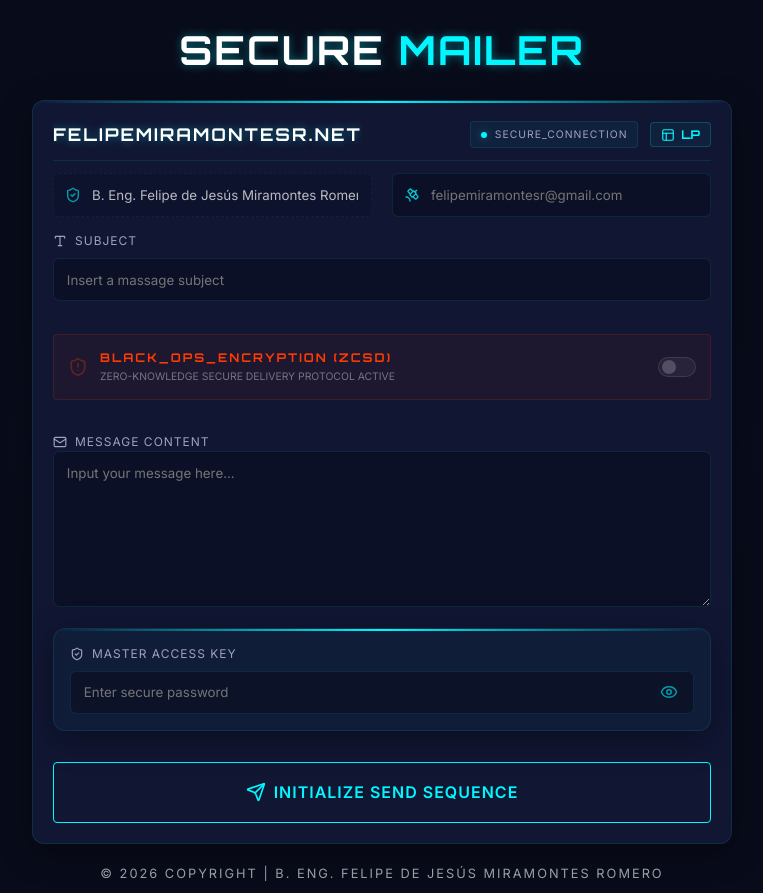
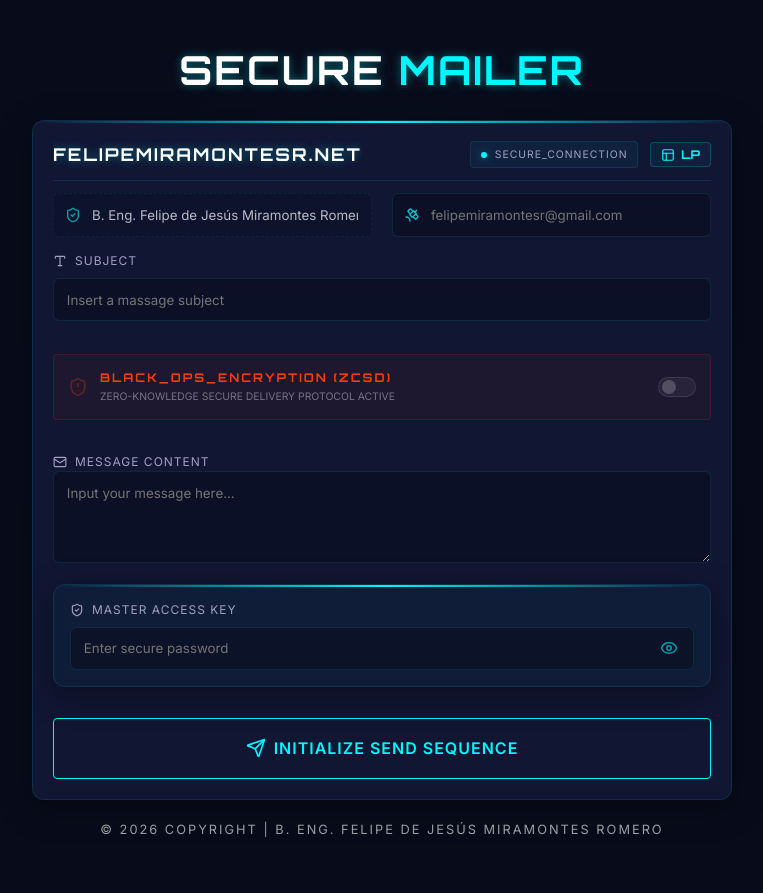
Before and after one commit to felipemiramontesr/mailer, a Vue app: page / in a window 1280 px wide. Shown: the whole page, without its empty margins (258-1021 px from the left). After the commit the page ends 849 px from the top, so only its background shows below. Built offline with nearby package versions, Linux system fonts and the light colour scheme.

Commit message:
style(ui): Compact message field and increase top spacing for better HUD layout

```diff
--- a/src/App.vue
+++ b/src/App.vue
@@ -23,7 +23,7 @@
   display: flex;
   flex-direction: column;
   gap: 10px;
-  padding: 20px 20px 10px;
+  padding: 40px 20px 10px;
   max-width: 100%;
 }
 
--- a/src/components/EmailForm.vue
+++ b/src/components/EmailForm.vue
@@ -138,7 +138,7 @@
           <label><Mail :size="14" /> MESSAGE CONTENT</label>
           <textarea
             v-model="form.message"
-            rows="8"
+            rows="4"
             placeholder="Input your message here..."
             required
           ></textarea>
```
